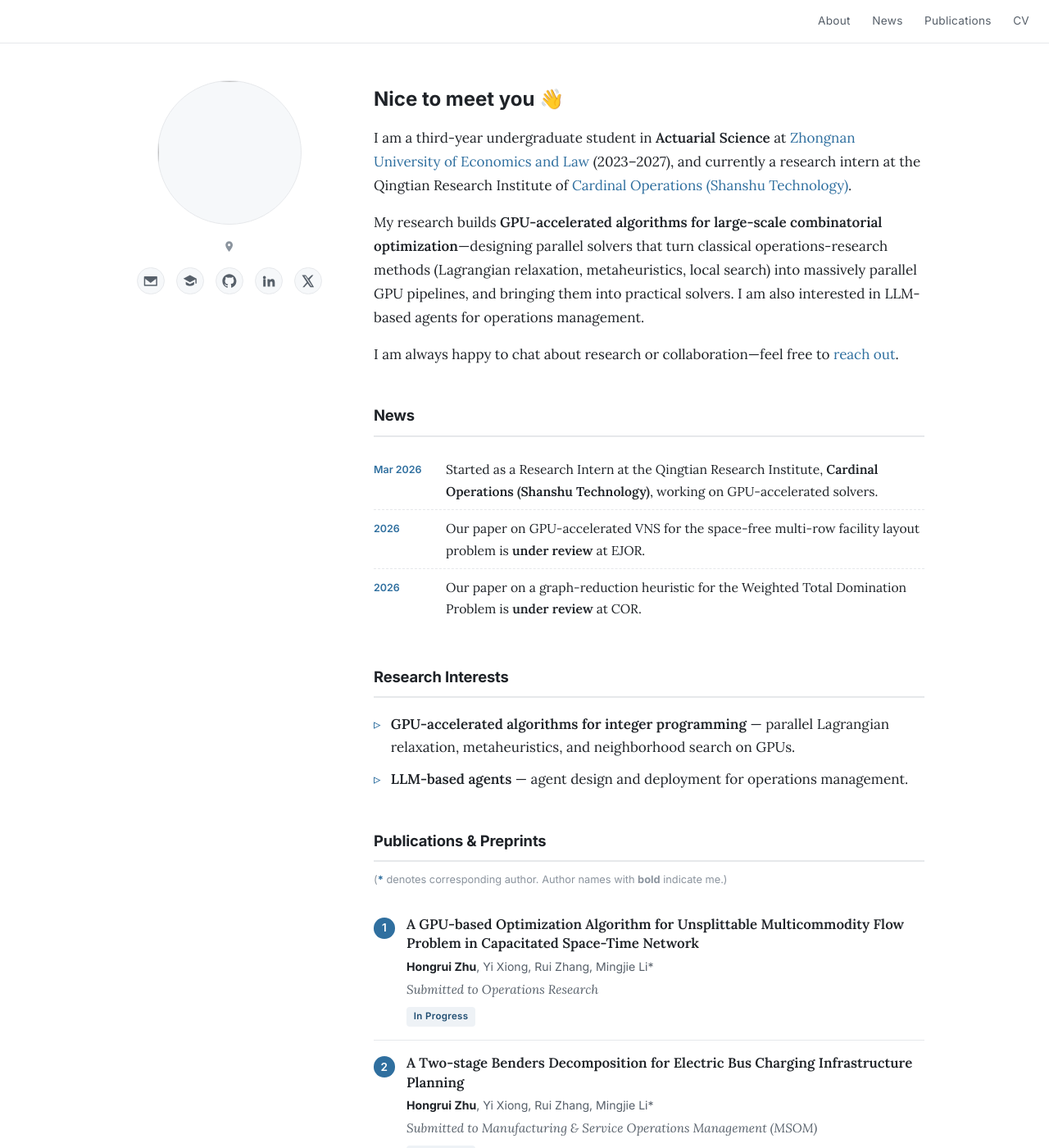
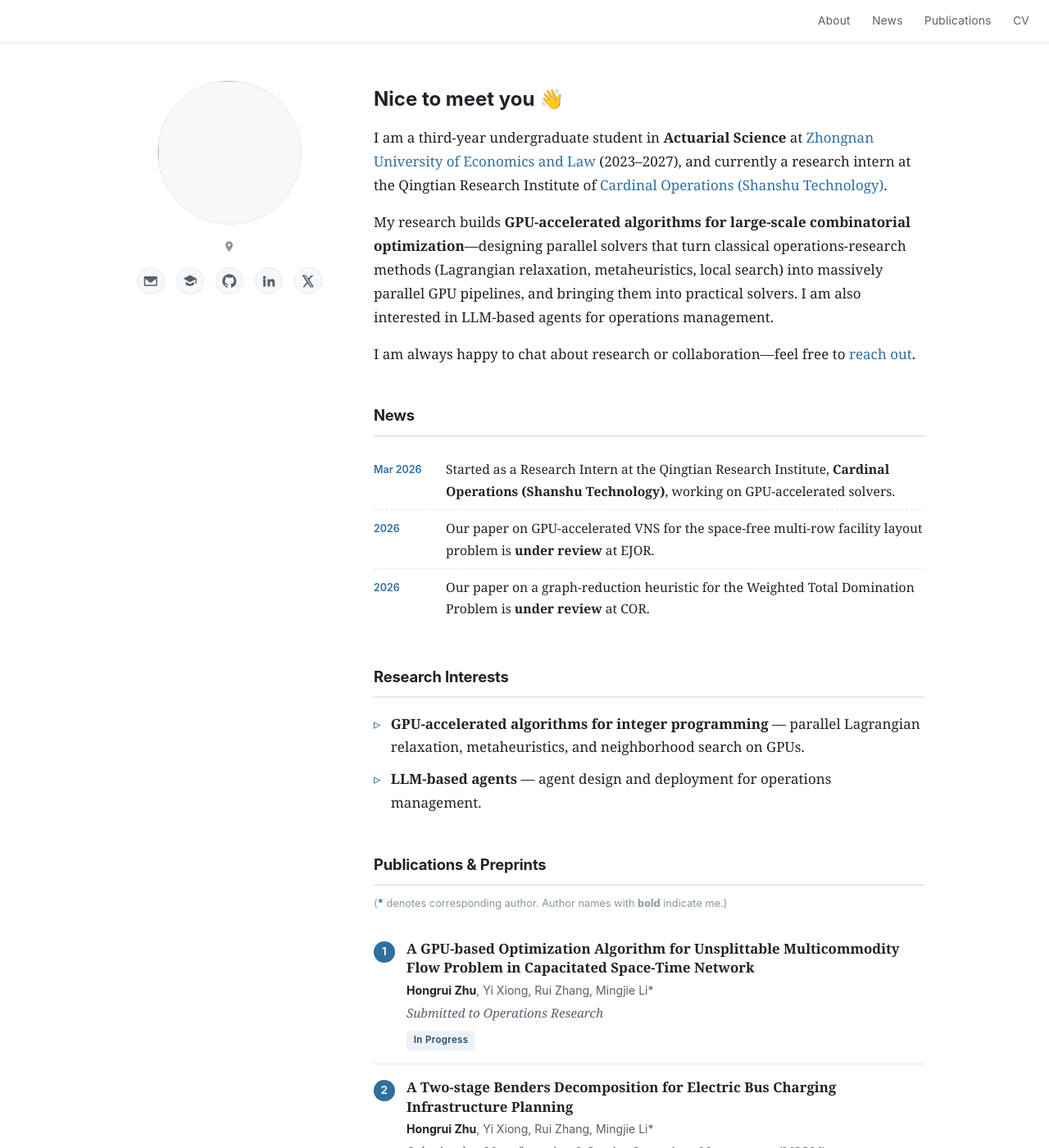
Before and after one commit to lalalavir/lalalavir.github.io, a Jekyll site: the page built from index.html, in a window 1280 px wide and 1400 px high. Shown: the whole window at 82% size. Built offline with Jekyll 4.4.1, drawn with Linux system fonts in a browser that asks for light colours.

Commit message:
Use system fonts instead of Google Fonts (fix slow load in China)
Co-Authored-By: Claude Opus 4.8 (1M context) <noreply@anthropic.com>

```diff
--- a/_layouts/default.html
+++ b/_layouts/default.html
@@ -12,9 +12,6 @@
   <meta property="og:type" content="website">
   <meta property="og:url" content="{{ site.url }}{{ site.baseurl }}">
 
-  <link rel="preconnect" href="https://fonts.googleapis.com">
-  <link rel="preconnect" href="https://fonts.gstatic.com" crossorigin>
-  <link href="https://fonts.googleapis.com/css2?family=Lora:ital,wght@0,400;0,500;0,600;1,400&family=Inter:wght@400;500;600;700&display=swap" rel="stylesheet">
   <link rel="stylesheet" href="{{ '/assets/css/main.css' | relative_url }}">
 </head>
 <body>
--- a/assets/css/main.css
+++ b/assets/css/main.css
@@ -14,6 +14,9 @@
   --tag-bg:     #eef2f6;
   --sidebar-w:  16rem;
   --maxw:       64rem;
+  /* System font stacks — no web fonts, instant load (incl. in China) */
+  --sans: -apple-system, BlinkMacSystemFont, "Segoe UI", system-ui, "PingFang SC", "Hiragino Sans GB", "Microsoft YaHei", sans-serif;
+  --serif: Georgia, Cambria, "Times New Roman", "Songti SC", "STSong", serif;
 }
 
 * { box-sizing: border-box; }
@@ -23,7 +26,7 @@ body {
   margin: 0;
   background: var(--bg);
   color: var(--ink);
-  font-family: "Lora", Georgia, "Times New Roman", serif;
+  font-family: var(--serif);
   font-size: 17px;
   line-height: 1.7;
   -webkit-font-smoothing: antialiased;
@@ -47,7 +50,7 @@ a:hover { color: var(--accent-dk); text-decoration: underline; }
   border-bottom: 1px solid var(--line);
 }
 .topbar-name {
-  font-family: "Inter", system-ui, sans-serif;
+  font-family: var(--sans);
   font-weight: 700;
   font-size: 1rem;
   letter-spacing: 0.01em;
@@ -55,7 +58,7 @@ a:hover { color: var(--accent-dk); text-decoration: underline; }
 }
 .topbar-name:hover { text-decoration: none; color: var(--accent); }
 .topbar-nav {
-  font-family: "Inter", system-ui, sans-serif;
+  font-family: var(--sans);
   font-size: 0.85rem;
   letter-spacing: 0.02em;
 }
@@ -87,32 +90,32 @@ a:hover { color: var(--accent-dk); text-decoration: underline; }
   margin: 0 auto 1.2rem;
 }
 .card-name {
-  font-family: "Inter", system-ui, sans-serif;
+  font-family: var(--sans);
   font-size: 1.35rem;
   font-weight: 700;
   margin: 0;
   color: var(--ink);
 }
 .card-name-cn {
-  font-family: "Inter", system-ui, sans-serif;
+  font-family: var(--sans);
   font-size: 0.95rem;
   color: var(--ink-faint);
   margin: 0.1rem 0 0;
 }
 .card-title {
-  font-family: "Inter", system-ui, sans-serif;
+  font-family: var(--sans);
   font-size: 0.9rem;
   color: var(--ink-soft);
   margin: 0.5rem 0 0.2rem;
 }
 .card-affil {
-  font-family: "Inter", system-ui, sans-serif;
+  font-family: var(--sans);
   font-size: 0.85rem;
   line-height: 1.4;
   margin: 0.3rem 0 0;
 }
 .card-loc {
-  font-family: "Inter", system-ui, sans-serif;
+  font-family: var(--sans);
   font-size: 0.82rem;
   color: var(--ink-faint);
   margin: 0.7rem 0 0;
@@ -149,7 +152,7 @@ a:hover { color: var(--accent-dk); text-decoration: underline; }
 section { margin-bottom: 2.8rem; }
 
 .section-title {
-  font-family: "Inter", system-ui, sans-serif;
+  font-family: var(--sans);
   font-size: 1.15rem;
   font-weight: 700;
   letter-spacing: -0.01em;
@@ -165,7 +168,7 @@ section p:last-child { margin-bottom: 0; }
 /* ---------- Intro ---------- */
 .intro { margin-top: 0.2rem; }
 .greeting {
-  font-family: "Inter", system-ui, sans-serif;
+  font-family: var(--sans);
   font-size: 1.5rem;
   font-weight: 700;
   color: var(--ink);
@@ -183,7 +186,7 @@ section p:last-child { margin-bottom: 0; }
 }
 .news-item:last-child { border-bottom: none; }
 .news-date {
-  font-family: "Inter", system-ui, sans-serif;
+  font-family: var(--sans);
   font-size: 0.78rem;
   font-weight: 600;
   color: var(--accent);
@@ -208,7 +211,7 @@ section p:last-child { margin-bottom: 0; }
 
 /* ---------- Publications ---------- */
 .pub-note {
-  font-family: "Inter", system-ui, sans-serif;
+  font-family: var(--sans);
   font-size: 0.8rem;
   color: var(--ink-faint);
   margin: -0.4rem 0 1rem;
@@ -223,7 +226,7 @@ section p:last-child { margin-bottom: 0; }
 }
 .pub-num {
   counter-increment: pub;
-  font-family: "Inter", system-ui, sans-serif;
+  font-family: var(--sans);
   font-size: 0.85rem;
   font-weight: 600;
   color: #fff;
@@ -247,7 +250,7 @@ section p:last-child { margin-bottom: 0; }
   margin: 0 0 0.25rem;
 }
 .pub-authors {
-  font-family: "Inter", system-ui, sans-serif;
+  font-family: var(--sans);
   font-size: 0.88rem;
   color: var(--ink-soft);
   margin: 0 0 0.2rem;
@@ -261,7 +264,7 @@ section p:last-child { margin-bottom: 0; }
 }
 .pub-meta { display: flex; align-items: center; flex-wrap: wrap; gap: 0.75rem; margin-top: 0.5rem; }
 .pub-status {
-  font-family: "Inter", system-ui, sans-serif;
+  font-family: var(--sans);
   font-size: 0.72rem;
   font-weight: 600;
   letter-spacing: 0.03em;
@@ -270,7 +273,7 @@ section p:last-child { margin-bottom: 0; }
   border-radius: 4px;
   padding: 0.15rem 0.55rem;
 }
-.pub-links { font-family: "Inter", system-ui, sans-serif; font-size: 0.82rem; }
+.pub-links { font-family: var(--sans); font-size: 0.82rem; }
 .pub-links a { margin-right: 0.8rem; }
 
 /* ---------- Entries (experience / education) ---------- */
@@ -278,25 +281,25 @@ section p:last-child { margin-bottom: 0; }
 .entry:last-child { margin-bottom: 0; }
 .entry-head { display: flex; justify-content: space-between; align-items: baseline; gap: 1rem; flex-wrap: wrap; }
 .entry-title {
-  font-family: "Inter", system-ui, sans-serif;
+  font-family: var(--sans);
   font-size: 1rem;
   font-weight: 600;
   color: var(--ink);
 }
 .entry-date {
-  font-family: "Inter", system-ui, sans-serif;
+  font-family: var(--sans);
   font-size: 0.82rem;
   color: var(--ink-faint);
   white-space: nowrap;
 }
 .entry-org {
-  font-family: "Inter", system-ui, sans-serif;
+  font-family: var(--sans);
   font-size: 0.88rem;
   color: var(--ink-soft);
   margin: 0.15rem 0 0.4rem;
 }
 .entry-detail {
-  font-family: "Inter", system-ui, sans-serif;
+  font-family: var(--sans);
   font-size: 0.88rem;
   color: var(--ink-soft);
   margin: 0;
@@ -315,7 +318,7 @@ section p:last-child { margin-bottom: 0; }
 }
 .honors li:last-child { border-bottom: none; }
 .honor-year {
-  font-family: "Inter", system-ui, sans-serif;
+  font-family: var(--sans);
   font-size: 0.8rem;
   font-weight: 600;
   color: var(--accent);
@@ -323,13 +326,13 @@ section p:last-child { margin-bottom: 0; }
 }
 
 /* ---------- Contact ---------- */
-.contact-list { font-family: "Inter", system-ui, sans-serif; font-size: 0.95rem; margin: 0; padding: 0; list-style: none; }
+.contact-list { font-family: var(--sans); font-size: 0.95rem; margin: 0; padding: 0; list-style: none; }
 .contact-list li { margin-bottom: 0.5rem; display: flex; gap: 0.75rem; }
 .contact-key { color: var(--ink-faint); flex: 0 0 5.5rem; }
 
 /* ---------- Footer ---------- */
 .footer {
-  font-family: "Inter", system-ui, sans-serif;
+  font-family: var(--sans);
   font-size: 0.78rem;
   color: var(--ink-faint);
   margin-top: 3.5rem;
```
